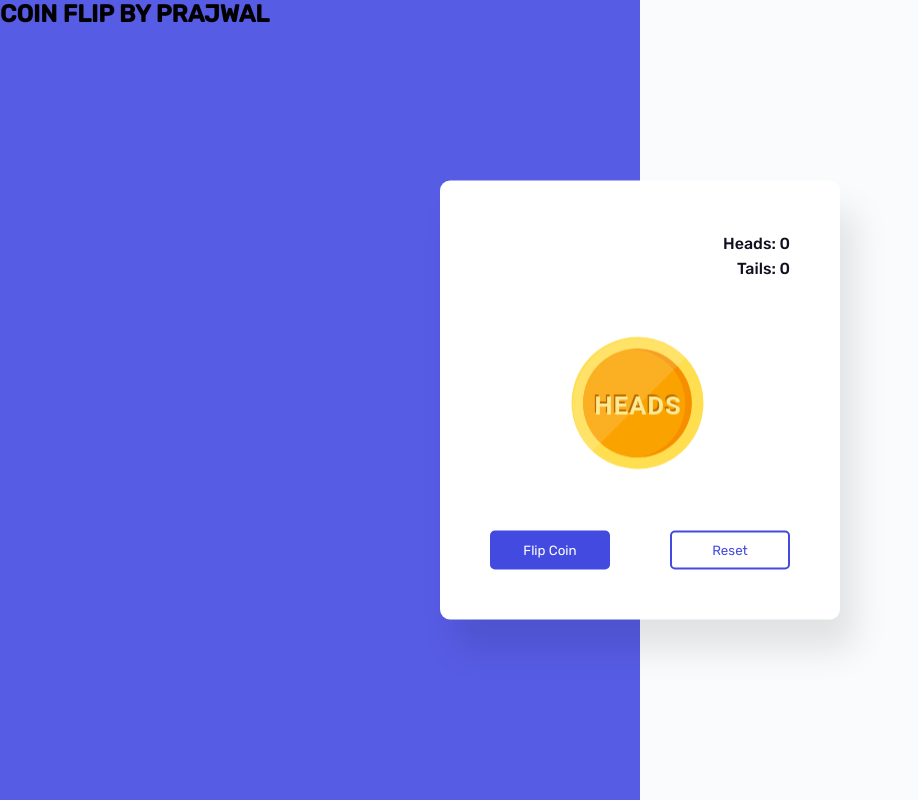
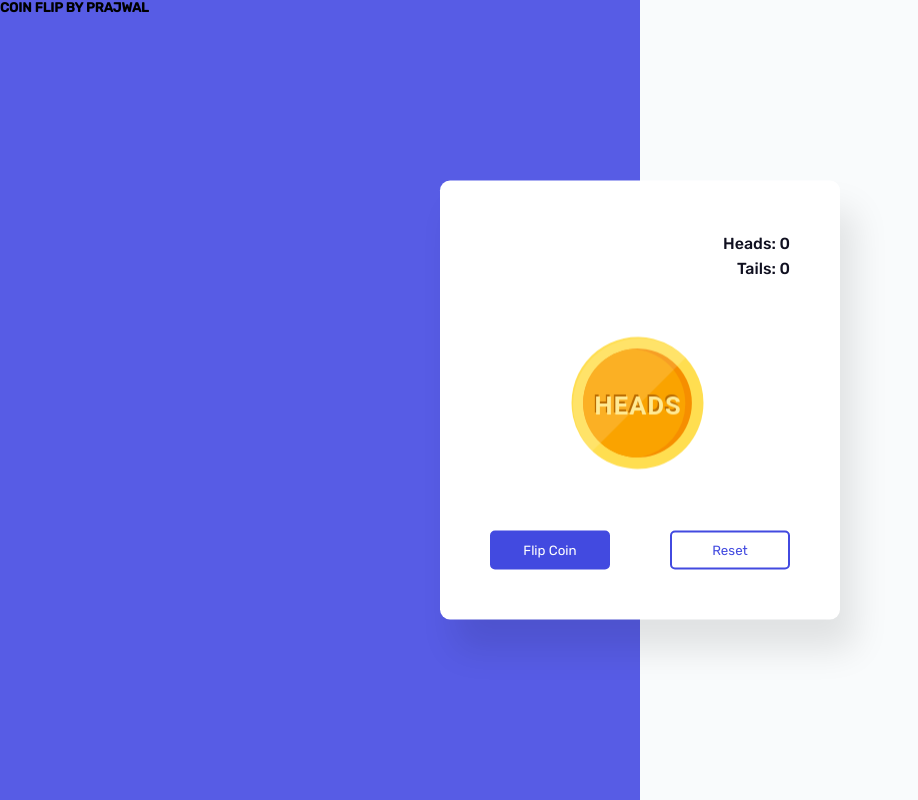
Before and after one commit to pajjuss/Flip-a-coin-, a plain HTML site: page index.html in a window 1280 px wide. Shown: the whole page, without its empty margins (0-918 px from the left). Drawn offline with Linux system fonts and the light colour scheme.

Commit message:
index.html

```diff
--- a/index.html
+++ b/index.html
@@ -9,7 +9,7 @@
     <link rel="stylesheet" href="style.css">
 </head>
 <body>
-    <h2>COIN FLIP BY PRAJWAL</h2>
+    <h5>COIN FLIP BY PRAJWAL</h5>
     <div class="container">
         <div class="stats">
             <p id="heads-count">Heads: 0</p>
```
